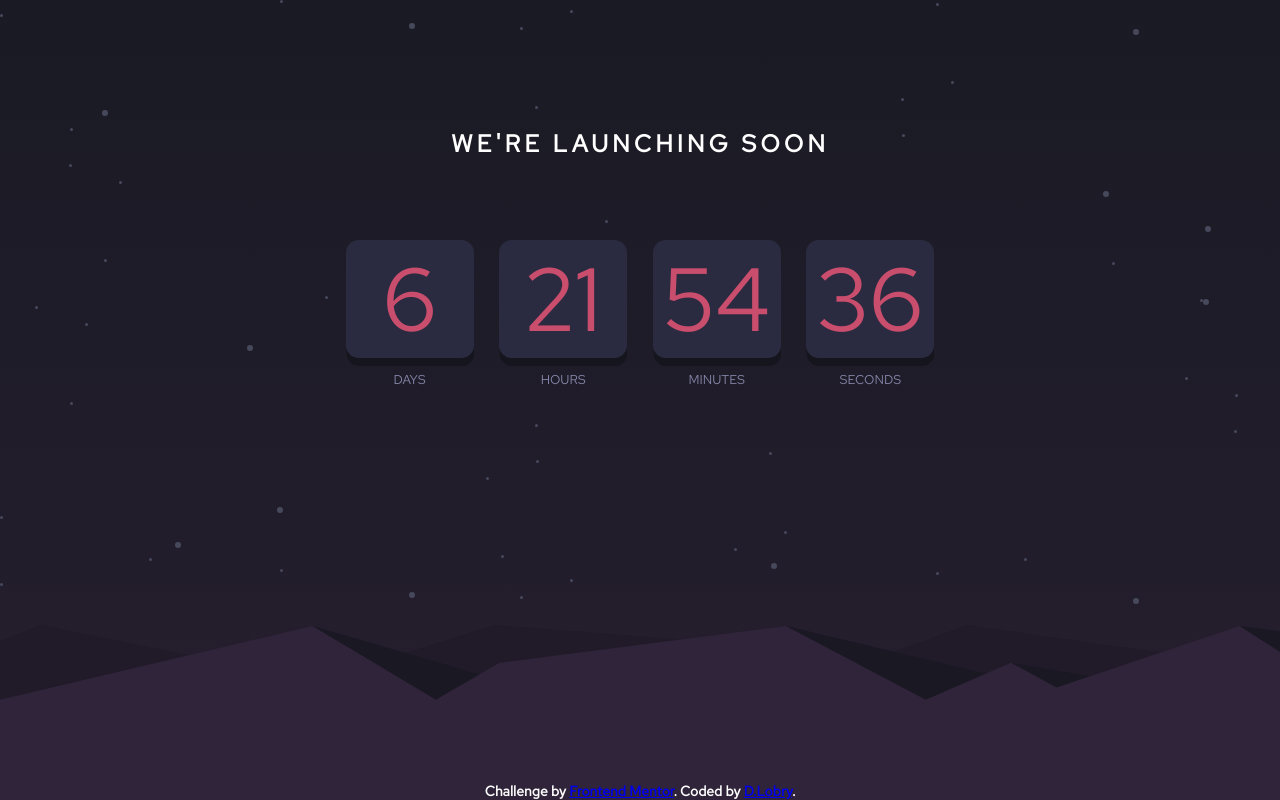
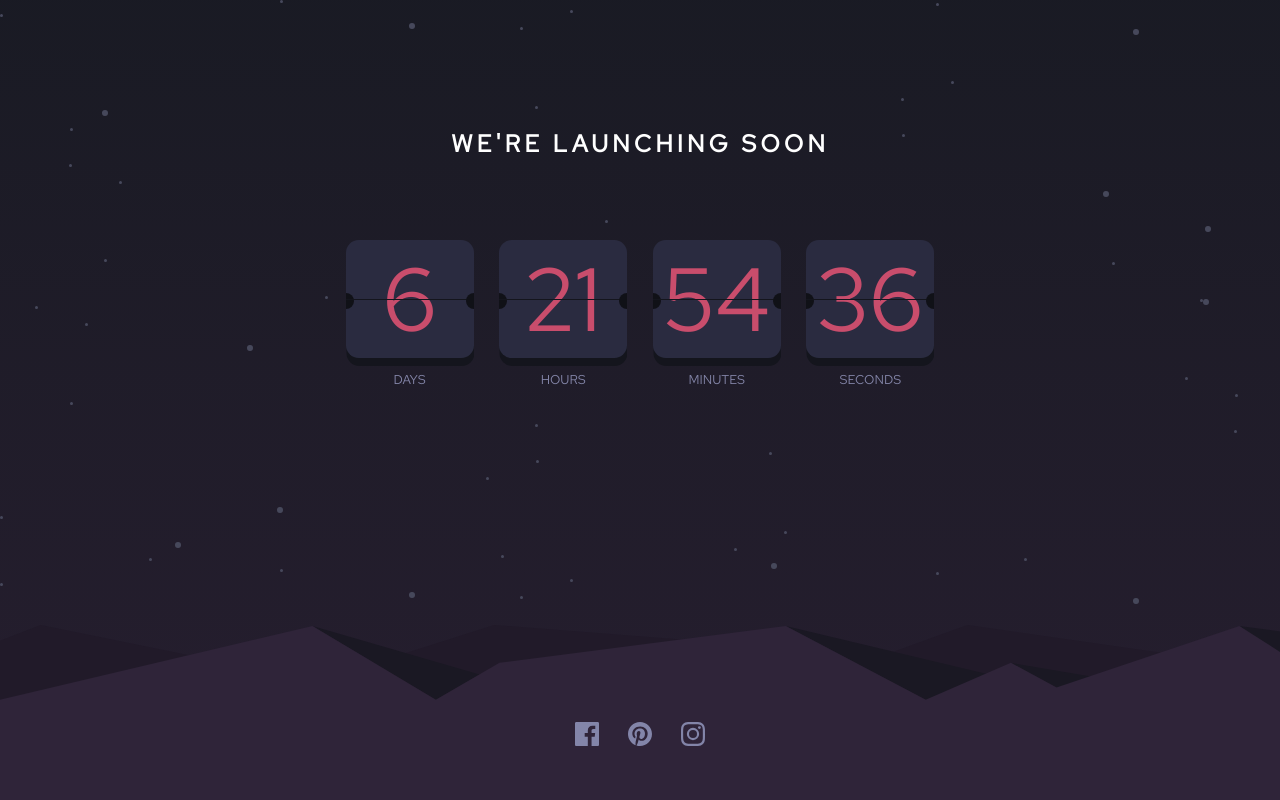
Before and after one commit to DLBY/launch-countdown-timer, a React (Create React App) app: page / in a window 1280 px wide. Built offline with nearby package versions, Linux system fonts and the light colour scheme.

Commit message:
readme update / remove useless variables / still ts to do

```diff
--- a/src/Components/count/Count.tsx
+++ b/src/Components/count/Count.tsx
@@ -1,10 +1,10 @@
+/* eslint-disable @typescript-eslint/no-unused-vars */
 import React, { useState, useEffect } from "react";
-import countdown from "../../tools/countdown";
 
 const Count = () => {
-  interface CountingData {
-    seconds: number;
-  }
+  // interface CountingData {
+  //   seconds: number;
+  // }
 
   const [seconds, setSeconds] = useState<number>(60);
   const [minutes, setMinutes] = useState<number>(60);
@@ -48,22 +48,42 @@
       <div className="top">We're launching soon</div>
       <div className="numbers_container">
         <div className="days_card">
-          <div className="days_card_numbers">{daysLeft}</div>
+          <div className="days_card_numbers">
+            <div className="dot left"></div>
+            <div className="line"></div>
+            {daysLeft}
+            <div className="dot right"></div>
+          </div>
           <div className="days_card_text">days</div>
         </div>
 
         <div className="hours_card">
-          <div className="hours_card_numbers">{hoursLeft}</div>
+          <div className="hours_card_numbers">
+            <div className="dot left"></div>
+            <div className="line"></div>
+            {hoursLeft}
+            <div className="dot right"></div>
+          </div>
           <div className="hours_card_text">hours</div>
         </div>
 
         <div className="minutes_card">
-          <div className="minutes_card_numbers">{minutesLeft}</div>
+          <div className="minutes_card_numbers">
+            <div className="dot left"></div>
+            <div className="line"></div>
+            {minutesLeft}
+            <div className="dot right"></div>
+          </div>
           <div className="minutes_card_text">minutes</div>
         </div>
 
         <div className="seconds_card">
-          <div className="seconds_card_numbers">{secondsLeft}</div>
+          <div className="seconds_card_numbers">
+            <div className="dot left"></div>
+            <div className="line"></div>
+            {secondsLeft}
+            <div className="dot right"></div>
+          </div>
           <div className="seconds_card_text">seconds</div>
         </div>
       </div>
--- a/src/Components/footer/Footer.tsx
+++ b/src/Components/footer/Footer.tsx
@@ -3,11 +3,34 @@
 const Footer = () => {
   return (
     <footer className="footer">
-      Challenge by{" "}
-      <a href="https://www.frontendmentor.io?ref=challenge" rel="noreferrer">
-        Frontend Mentor
-      </a>
-      . Coded by <a href="https://github.com/DLBY">D.Lobry</a>.
+      <div className="social_icons">
+        <a href="facebook.com">
+          <svg xmlns="http://www.w3.org/2000/svg" width="24" height="24">
+            <path
+              fill="#8385A9"
+              d="M22.675 0H1.325C.593 0 0 .593 0 1.325v21.351C0 23.407.593 24 1.325 24H12.82v-9.294H9.692v-3.622h3.128V8.413c0-3.1 1.893-4.788 4.659-4.788 1.325 0 2.463.099 2.795.143v3.24l-1.918.001c-1.504 0-1.795.715-1.795 1.763v2.313h3.587l-.467 3.622h-3.12V24h6.116c.73 0 1.323-.593 1.323-1.325V1.325C24 .593 23.407 0 22.675 0z"
+            />
+          </svg>
+        </a>
+        <>
+          <a href="pinterest.com">
+            <svg xmlns="http://www.w3.org/2000/svg" width="24" height="24">
+              <path
+                fill="#8385A9"
+                d="M12 0C5.373 0 0 5.372 0 12c0 5.084 3.163 9.426 7.627 11.174-.105-.949-.2-2.405.042-3.441.218-.937 1.407-5.965 1.407-5.965s-.359-.719-.359-1.782c0-1.668.967-2.914 2.171-2.914 1.023 0 1.518.769 1.518 1.69 0 1.029-.655 2.568-.994 3.995-.283 1.194.599 2.169 1.777 2.169 2.133 0 3.772-2.249 3.772-5.495 0-2.873-2.064-4.882-5.012-4.882-3.414 0-5.418 2.561-5.418 5.207 0 1.031.397 2.138.893 2.738a.36.36 0 01.083.345l-.333 1.36c-.053.22-.174.267-.402.161-1.499-.698-2.436-2.889-2.436-4.649 0-3.785 2.75-7.262 7.929-7.262 4.163 0 7.398 2.967 7.398 6.931 0 4.136-2.607 7.464-6.227 7.464-1.216 0-2.359-.631-2.75-1.378l-.748 2.853c-.271 1.043-1.002 2.35-1.492 3.146C9.57 23.812 10.763 24 12 24c6.627 0 12-5.373 12-12 0-6.628-5.373-12-12-12z"
+              />
+            </svg>
+          </a>
+          <a href="instagram.com">
+            <svg xmlns="http://www.w3.org/2000/svg" width="24" height="24">
+              <path
+                fill="#8385A9"
+                d="M12 2.163c3.204 0 3.584.012 4.85.07 3.252.148 4.771 1.691 4.919 4.919.058 1.265.069 1.645.069 4.849 0 3.205-.012 3.584-.069 4.849-.149 3.225-1.664 4.771-4.919 4.919-1.266.058-1.644.07-4.85.07-3.204 0-3.584-.012-4.849-.07-3.26-.149-4.771-1.699-4.919-4.92-.058-1.265-.07-1.644-.07-4.849 0-3.204.013-3.583.07-4.849.149-3.227 1.664-4.771 4.919-4.919 1.266-.057 1.645-.069 4.849-.069zM12 0C8.741 0 8.333.014 7.053.072 2.695.272.273 2.69.073 7.052.014 8.333 0 8.741 0 12c0 3.259.014 3.668.072 4.948.2 4.358 2.618 6.78 6.98 6.98C8.333 23.986 8.741 24 12 24c3.259 0 3.668-.014 4.948-.072 4.354-.2 6.782-2.618 6.979-6.98.059-1.28.073-1.689.073-4.948 0-3.259-.014-3.667-.072-4.947-.196-4.354-2.617-6.78-6.979-6.98C15.668.014 15.259 0 12 0zm0 5.838a6.162 6.162 0 100 12.324 6.162 6.162 0 000-12.324zM12 16a4 4 0 110-8 4 4 0 010 8zm6.406-11.845a1.44 1.44 0 100 2.881 1.44 1.44 0 000-2.881z"
+              />
+            </svg>
+          </a>
+        </>
+      </div>
     </footer>
   );
 };
```
Also changed, not shown: src/assets/images/screenshot.png (added), 1 other file (tests, documents, lock files or other folders).
